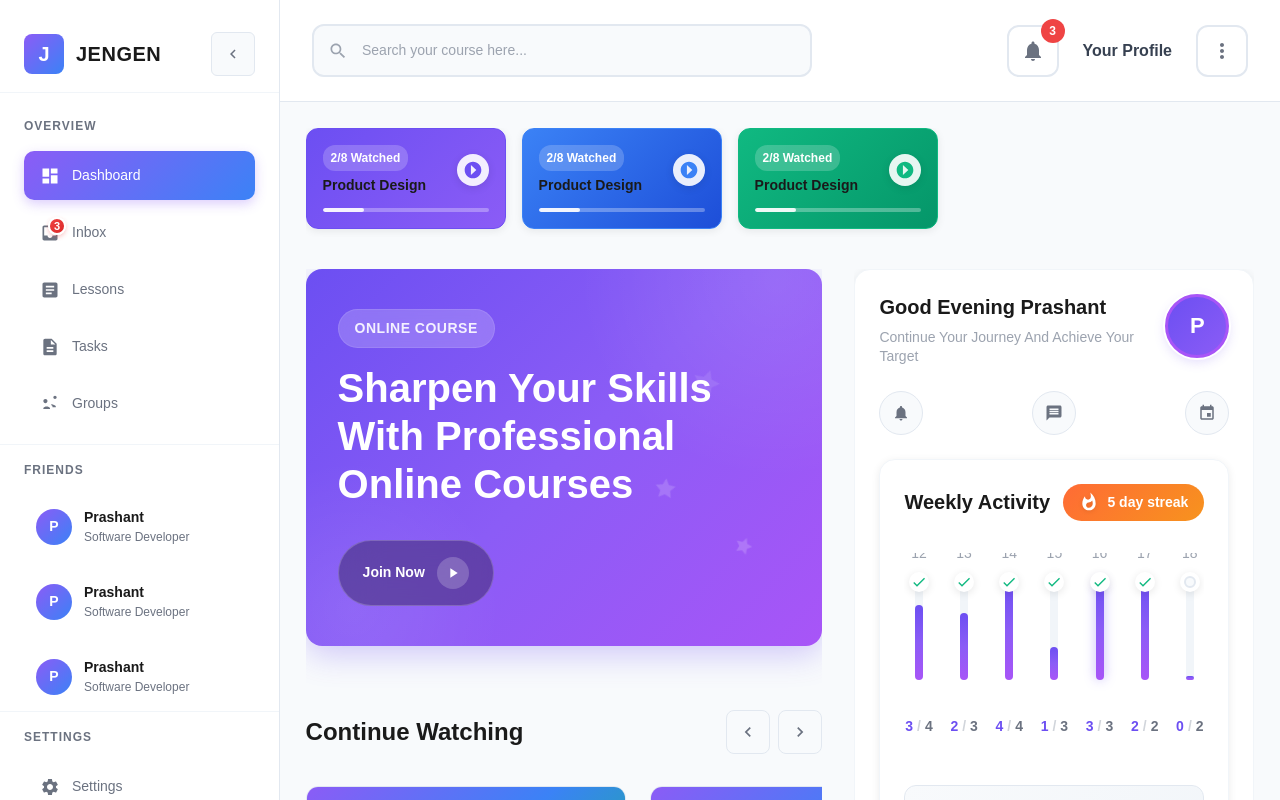
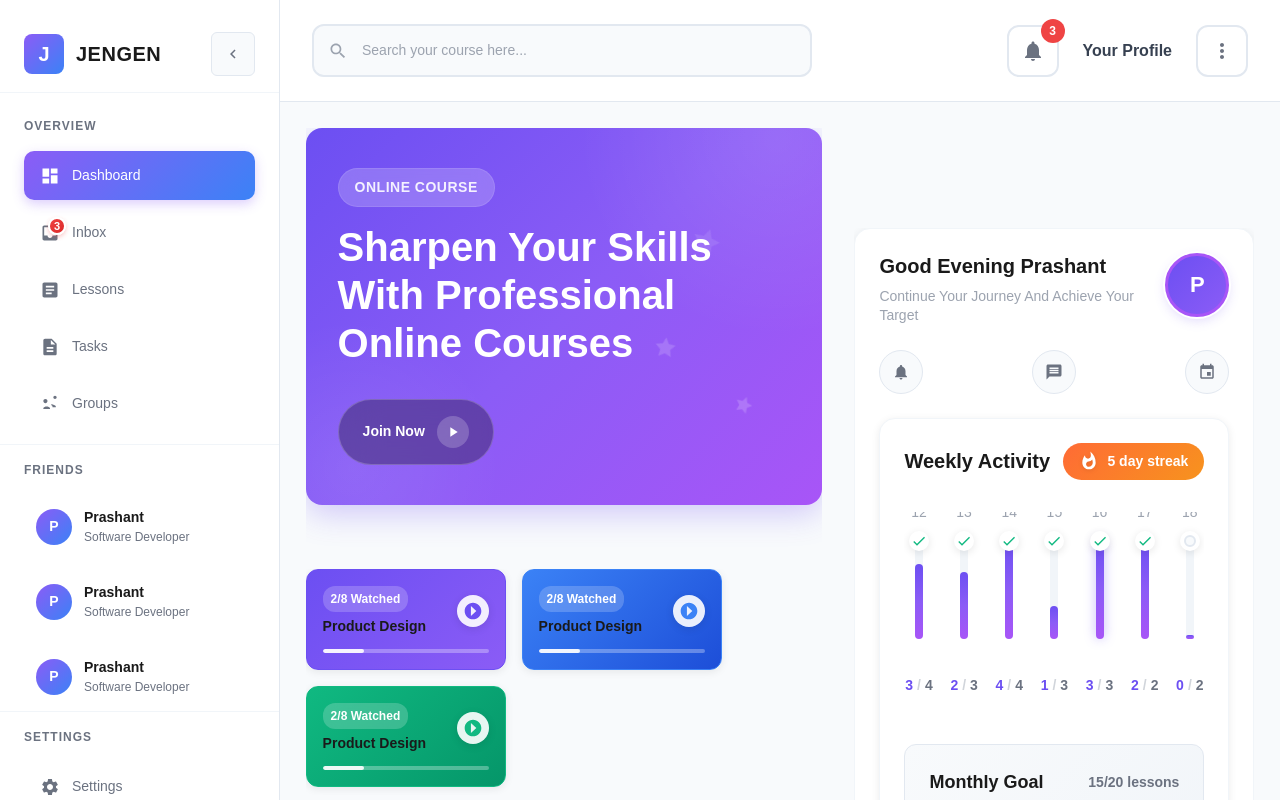
Before and after one commit to xthemadgenius/genjen, a Next.js app in the folder web-app/: page /dashboard in a window 1280 px wide. Shown: the top 800 px of the page. Built offline with nearby package versions, Linux system fonts and the light colour scheme.

Commit message:
dash fixes 5

```diff
--- a/web-app/src/app/dashboard/page.tsx
+++ b/web-app/src/app/dashboard/page.tsx
@@ -20,15 +20,14 @@ const DashboardPage = () => {
   return (
     <DashboardLayout user={user}>
       <div className={styles.dashboardContent}>
-        {/* Course Progress Chips */}
-        <CourseProgress />
-
         {/* Main Content Grid */}
         <div className={styles.mainGrid}>
           {/* Left Column - Primary Content */}
           <div className={styles.leftColumn}>
             {/* Hero Banner */}
             <HeroBanner />
+            {/* Course Progress Chips */}
+            <CourseProgress />
             <ContinueWatching />
             <TaskList />
           </div>
--- a/web-app/src/components/dashboard/css/HeroBanner.module.css
+++ b/web-app/src/components/dashboard/css/HeroBanner.module.css
@@ -2,7 +2,7 @@
   background: linear-gradient(135deg, #6C4FF2 0%, #8B5CF6 50%, #A855F7 100%);
   border-radius: clamp(12px, 2vw, 16px);
   padding: clamp(1.5rem, 4vw, 2.5rem) clamp(1rem, 3vw, 2rem);
-  margin-bottom: clamp(1rem, 2.5vw, 2rem);
+  margin: 0 0 clamp(1rem, 2.5vw, 2rem) 0;
   position: relative;
   overflow: hidden;
   color: white;
--- a/web-app/src/components/dashboard/css/ProfileCard.module.css
+++ b/web-app/src/components/dashboard/css/ProfileCard.module.css
@@ -3,7 +3,7 @@
   border-radius: clamp(12px, 2vw, 16px);
   padding: clamp(1.25rem, 3vw, 1.75rem);
   box-shadow: 0 2px 8px rgba(0, 0, 0, 0.08);
-  margin-bottom: clamp(1rem, 2.5vw, 1.5rem);
+  margin: 0 0 clamp(1rem, 2.5vw, 1.5rem) 0;
   border: 1px solid #f1f5f9;
   width: 100%;
   max-width: 100%;
```
